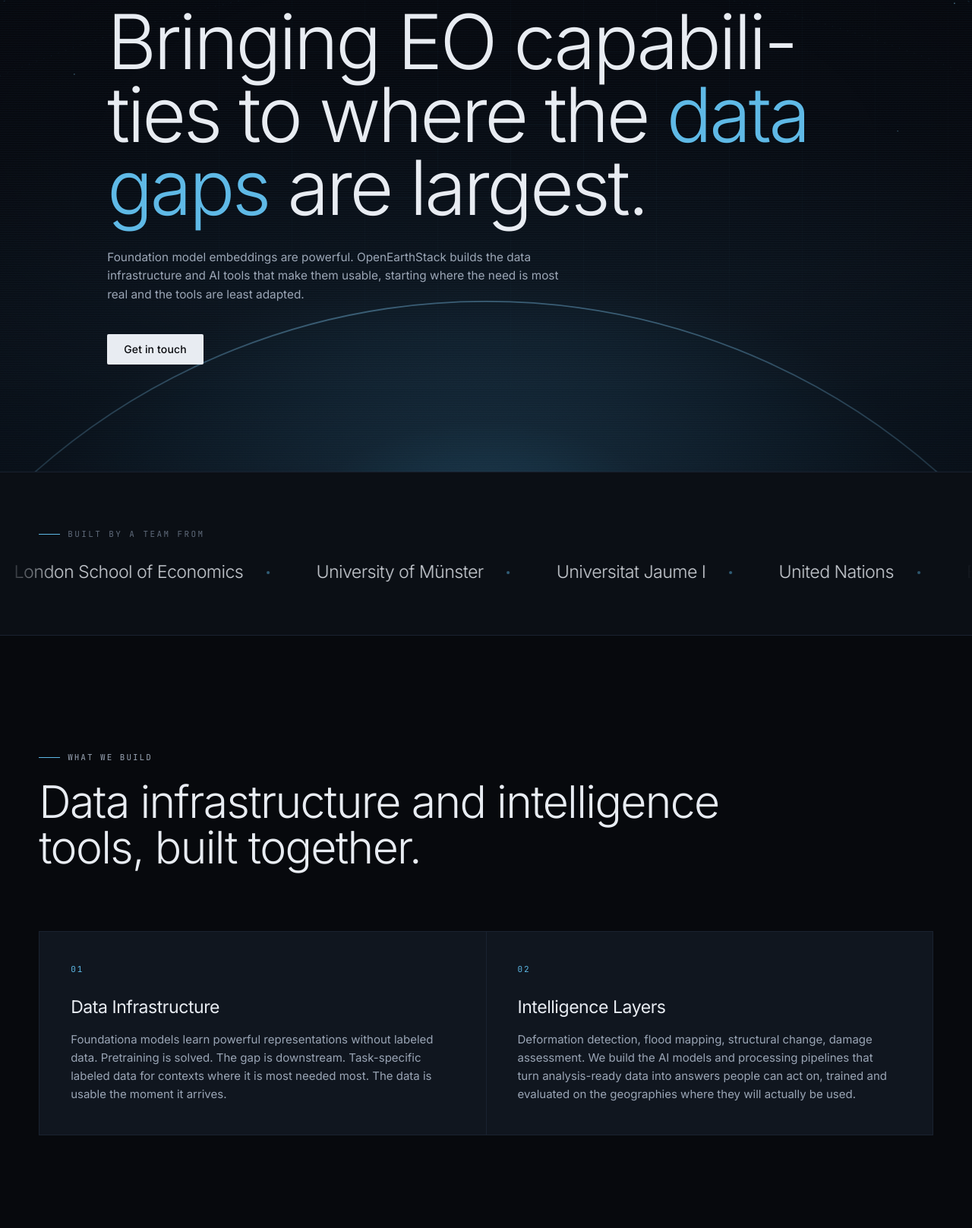
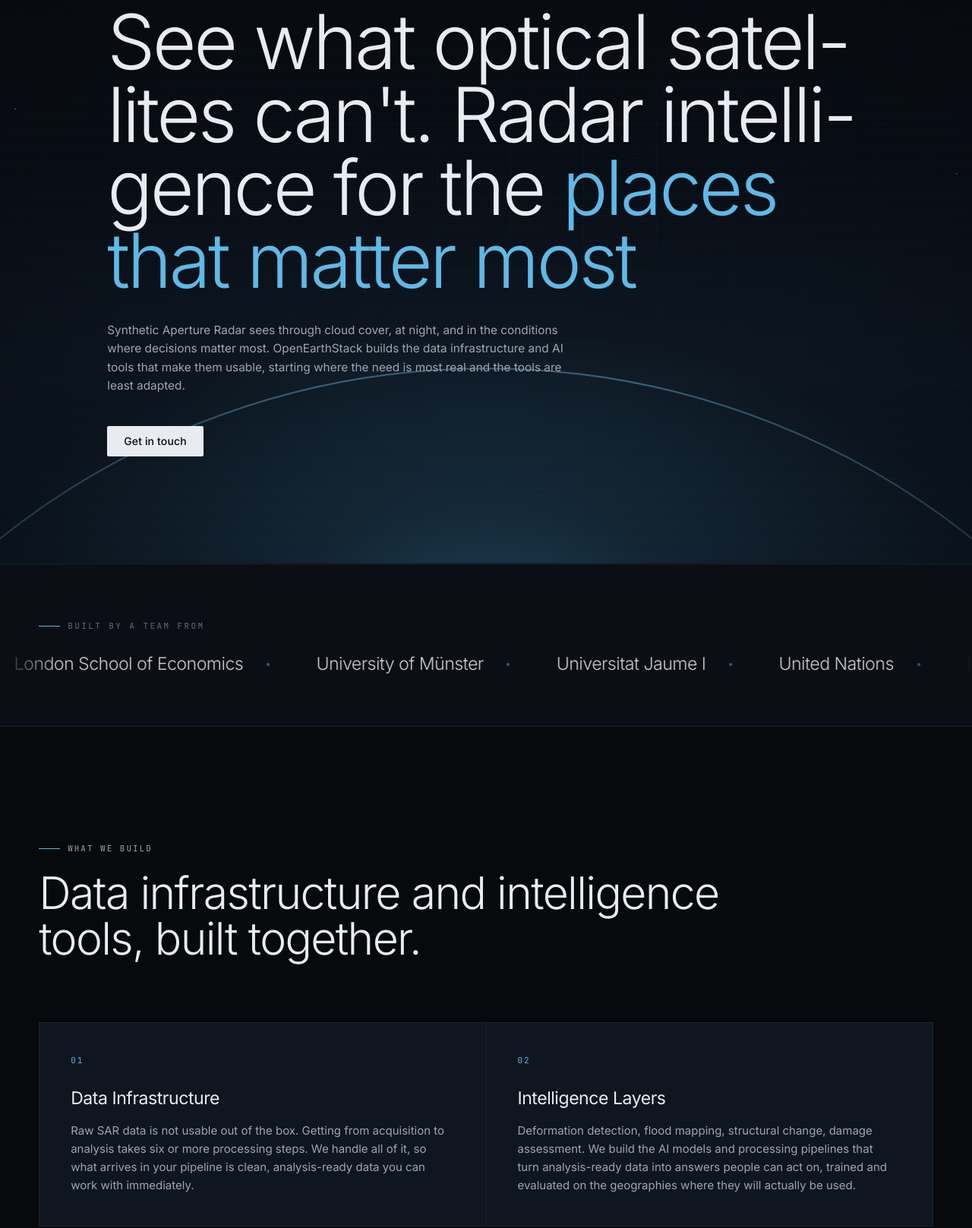
Before and after one commit to openearthstack/openearthstack.github.io, a plain HTML site: page index.html in a window 1280 px wide. Shown: the part 288-1905 px from the top of the page at 76% size. Drawn offline with Linux system fonts and the light colour scheme.

Commit message:
Update index.html
rephrased for SAR

```diff
--- a/index.html
+++ b/index.html
@@ -96,12 +96,12 @@
   <div class="wrap hero__inner">
     <p class="section__label">Satellite radar intelligence</p>
     <h1 class="hero__title">
-      Bringing EO capabilities to where the <em>data gaps</em> are largest.
+      See what optical satellites can't. Radar intelligence for the <em>places<em> that matter most
     </h1>
 
     <p class="hero__sub">
-      Foundation model embeddings are powerful. OpenEarthStack builds the data infrastructure and AI tools that make
-      them usable, starting where the need is most real and the
+      Synthetic Aperture Radar sees through cloud cover, at night, and in the conditions where decisions matter most.
+      OpenEarthStack builds the data infrastructure and AI tools that make them usable, starting where the need is most real and the
       tools are least adapted.
     </p>
 
@@ -157,9 +157,8 @@
         <div class="stack__num">01</div>
         <h3>Data Infrastructure</h3>
         <p>
-          Foundationa models learn powerful representations without labeled data.
-          Pretraining is solved. The gap is downstream. Task-specific labeled data for contexts where it
-          is most needed most. The data is usable the moment it arrives.
+          Raw SAR data is not usable out of the box. Getting from acquisition to analysis takes six or more processing steps.
+          We handle all of it, so what arrives in your pipeline is clean, analysis-ready data you can work with immediately.
         </p>
       </article>
 
@@ -185,8 +184,7 @@
   <div class="wrap problem__inner">
     <p class="section__label">The Problem</p>
     <p class="problem__text">
-      Satellites already cover the earth every few days. Both optical
-      imagery and radar that sees through cloud cover, at night, and in the
+      Satellites already cover the earth every few days. Unlike optical, radar sees through cloud cover, at night, and in the
       conditions where ground-truth matters most. What is missing is the
       infrastructure to make it usable, and AI models trained on the
       geographies where they are actually needed. <em>No one is building
@@ -252,7 +250,7 @@
         <summary>What sensors and asset classes do you support?</summary>
         <div class="faq__answer">
           <p>
-            We work with freely available global optical and SAR data that already
+            We work with freely available global SAR data that already
             covers the entire planet every few days, and extend to
             commercial sources when a specific target demands it. Coverage
             spans disaster response, agriculture, infrastructure,
@@ -278,7 +276,6 @@
         <summary>How do you make sure the models work for my region?</summary>
         <div class="faq__answer">
           <p>
-            Pretraining is global. Fine-tuning is local. Most foundation models have never been adapted to the other contexts.
             We train and evaluate on the geographies where the models will
             actually be used, and characterise quality per delivery.
           </p>
```
